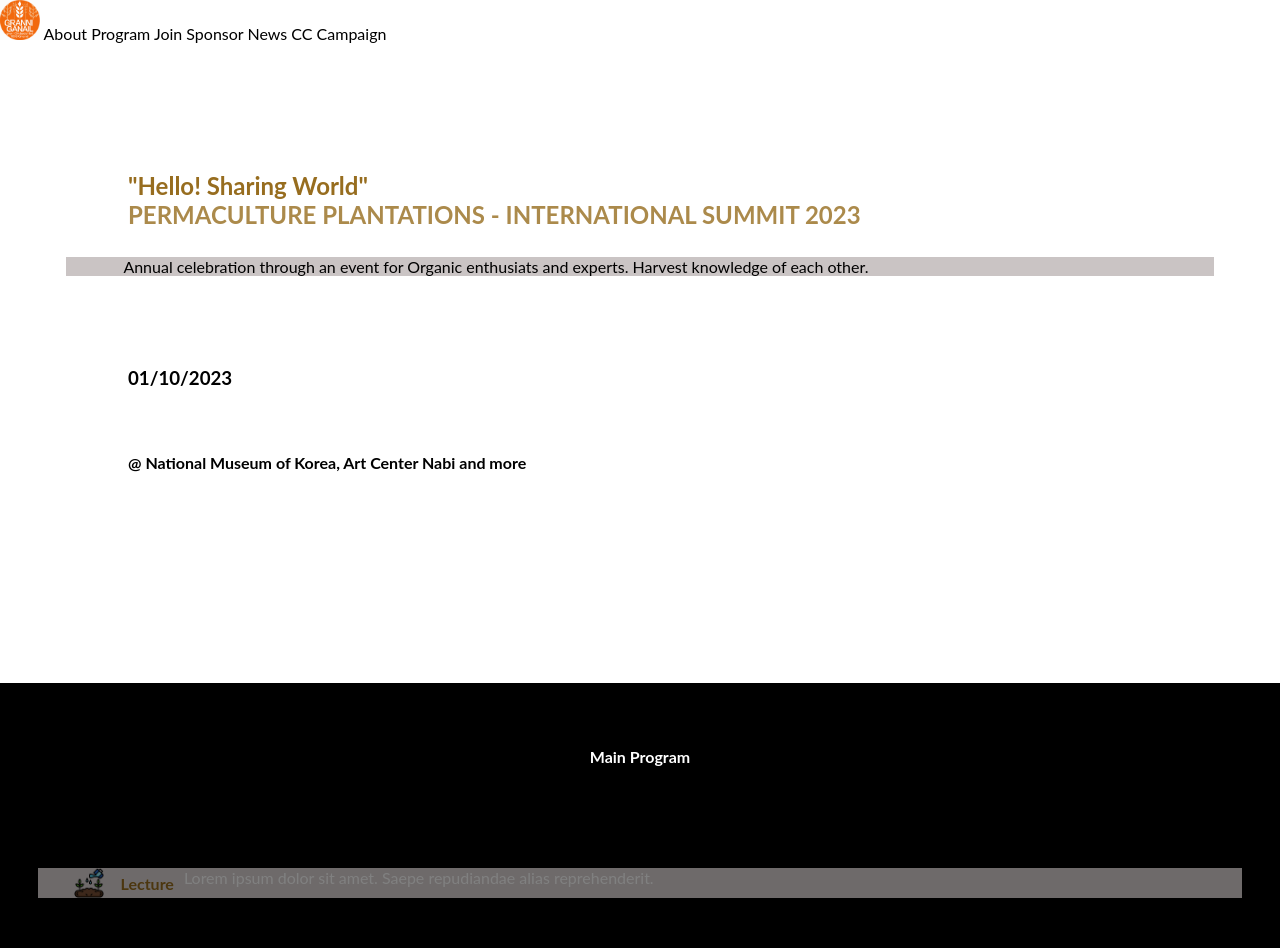
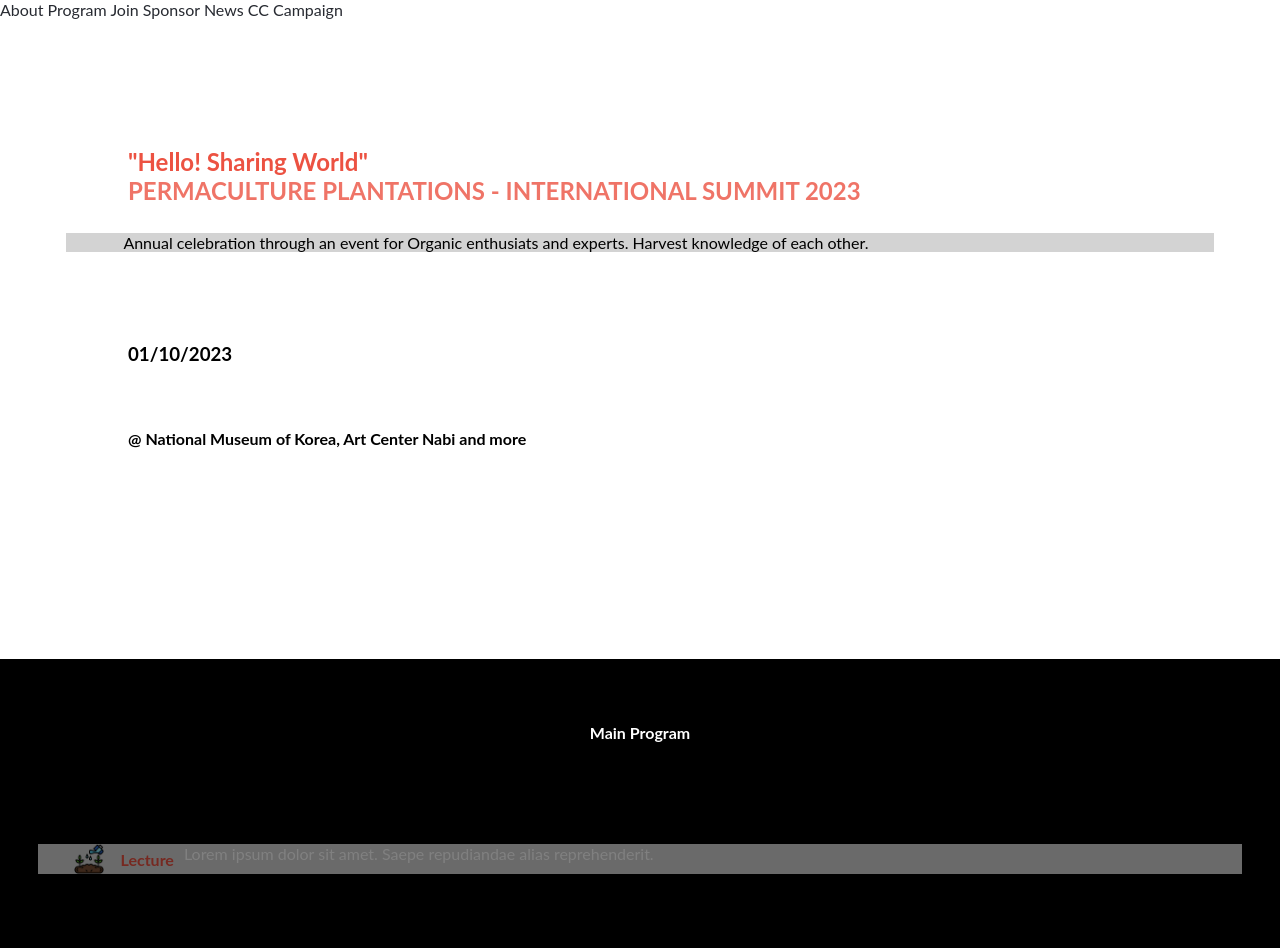
Before and after one commit to cancelei/Capstone-M1-Event-Page, a plain HTML site: page index.html in a window 1280 px wide. Shown: the top 948 px of the page. Drawn offline with Linux system fonts and the light colour scheme; a web font is replaced by a local one.

Commit message:
Color Adjustments.

```diff
--- a/style.css
+++ b/style.css
@@ -1,3 +1,9 @@
+:root {
+  --orange: #ec5242;
+  --grey: #d3d3d3;
+  --black: #272A31;
+}
+
 * {
   padding: 0;
   margin: 0;
@@ -33,6 +39,11 @@
     text-decoration: none;
     color: white;
   }
+
+  .NavLogo {
+    height: 40px;
+    width: 40px;
+  }
 }
 
 .upperNavSocial {
@@ -42,13 +53,12 @@
 /* Nav section */
 
 .navLinks {
-  color: black;
+  color: var(--black);
   text-decoration: none;
 }
 
 .NavLogo {
-  height: 40px;
-  width: 40px;
+  display: none;
 }
 
 /* Intro section */
@@ -62,11 +72,11 @@
 .intro-upperTitle {
   padding-top: 10%;
   padding-left: 10%;
-  color: rgb(151, 109, 31);
+  color: var(--orange);
 }
 
 .intro-mainTitle {
-  color: rgb(151, 109, 31);
+  color: var(--orange);
   opacity: 0.8;
   padding-left: 10%;
 }
@@ -74,7 +84,7 @@
 .intro-box-paragraph {
   padding-left: 0;
   border: 2px solid white;
-  background-color: rgb(202, 196, 196);
+  background-color: var(--grey);
   margin: 2% 5% 2% 5%;
 }
 
@@ -110,7 +120,7 @@
 .cards {
   display: flex;
   flex-direction: row;
-  background-color: rgb(219, 212, 212);
+  background-color: var(--grey);
   opacity: 0.5;
   gap: 10px;
   margin: 3%;
@@ -124,7 +134,7 @@
 }
 
 .cardtitle {
-  color: rgb(151, 109, 31);
+  color: var(--orange);
   align-self: center;
 }
 
```
Also changed, not shown: index.html (+1 -1 lines).
